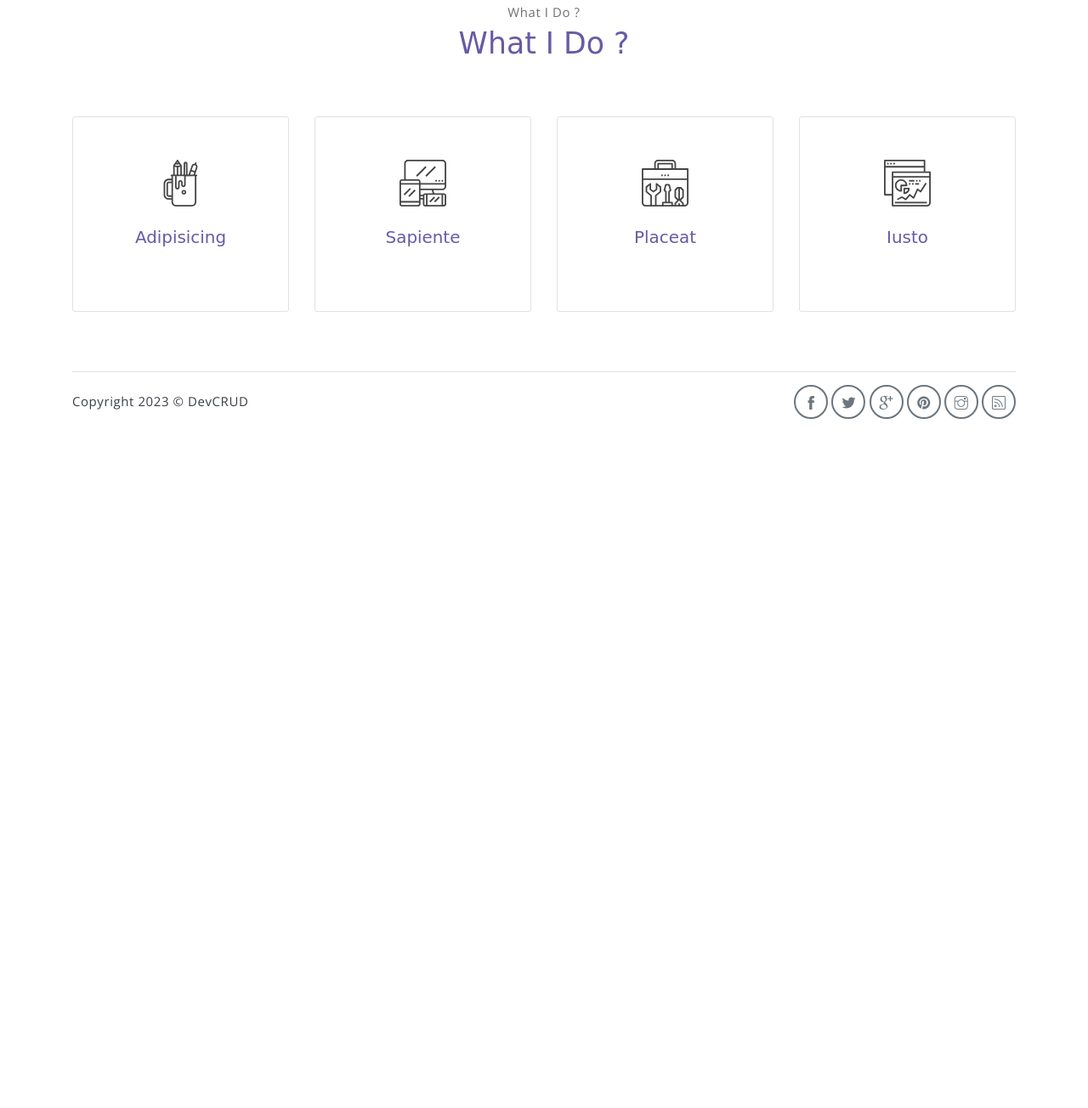
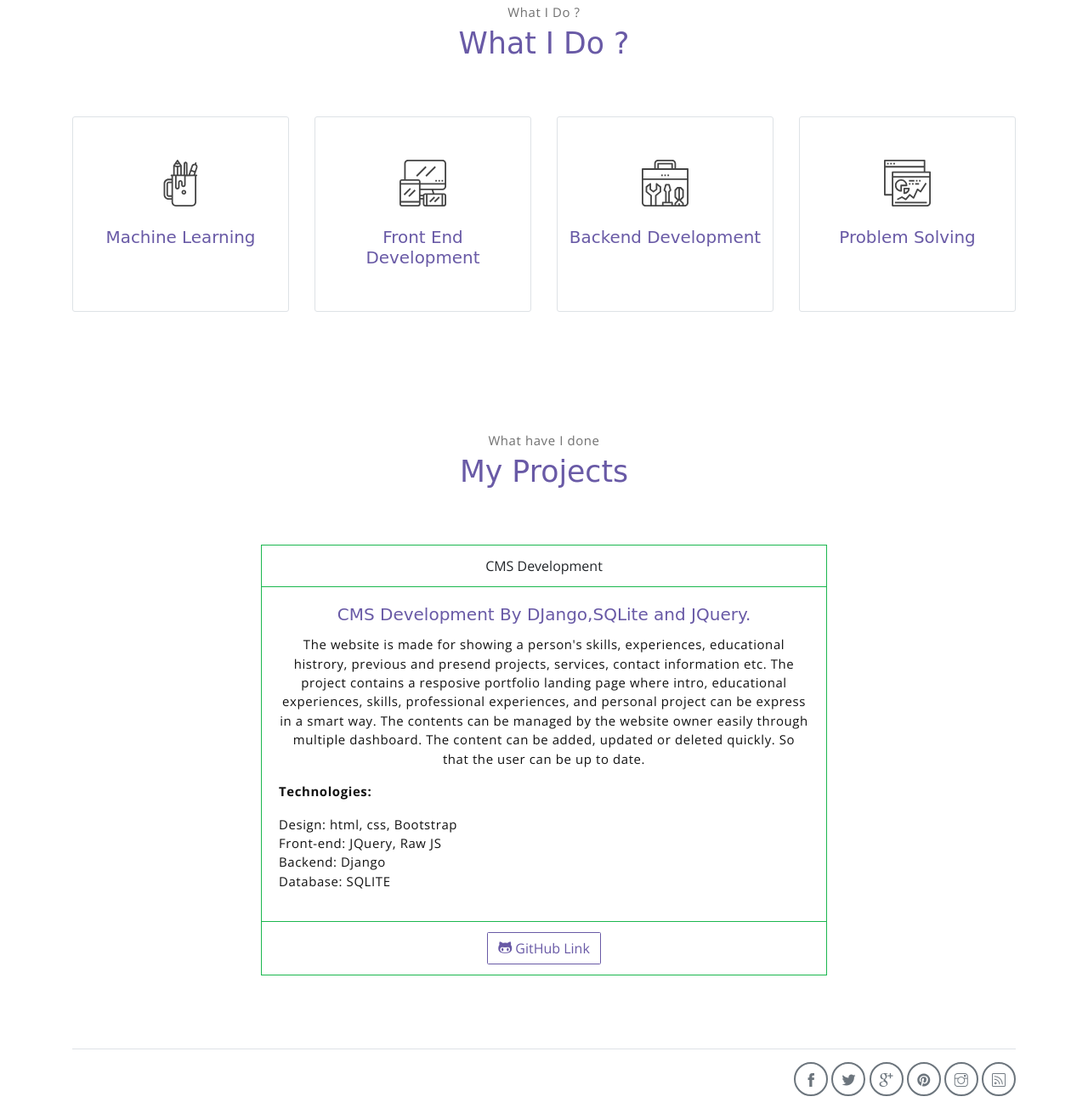
Before and after one commit to riaz-khan-16/portfolio, a website: page index.html in a window 1280 px wide. Shown: the part 867-2171 px from the top of the page at 85% size. Before the commit the page ends 1374 px from the top, so only its background shows below. Drawn offline with nearby package versions, Linux system fonts and the light colour scheme; a web font is replaced by a local one.

Commit message:
New commit prboblem no 296

```diff
--- a/index.html
+++ b/index.html
@@ -67,7 +67,7 @@
                     <div class="service-card">
                         <div class="body">
                             <img src="assets/imgs/pencil-case.svg" alt="Download free bootstrap 4 landing page, free boootstrap 4 templates, Download free bootstrap 4.1 landing page, free boootstrap 4.1.1 templates, meyawo Landing page" class="icon">
-                            <h6 class="title">Adipisicing</h6>
+                            <h6 class="title">Machine Learning</h6>
                             <p class="subtitle">Labore velit culpa adipisci excepturi consequuntur itaque in nam molestias dolorem iste quod.</p>
                         </div>
                     </div>
@@ -76,7 +76,7 @@
                     <div class="service-card">
                         <div class="body">
                             <img src="assets/imgs/responsive.svg" alt="Download free bootstrap 4 landing page, free boootstrap 4 templates, Download free bootstrap 4.1 landing page, free boootstrap 4.1.1 templates, meyawo Landing page" class="icon">
-                            <h6 class="title">Sapiente</h6>
+                            <h6 class="title">Front End Development</h6>
                             <p class="subtitle">Labore velit culpa adipisci excepturi consequuntur itaque in nam molestias dolorem iste quod.</p>
                         </div>
                     </div>
@@ -85,7 +85,7 @@
                     <div class="service-card">
                         <div class="body">
                             <img src="assets/imgs/toolbox.svg" alt="Download free bootstrap 4 landing page, free boootstrap 4 templates, Download free bootstrap 4.1 landing page, free boootstrap 4.1.1 templates, meyawo Landing page" class="icon">
-                            <h6 class="title">Placeat</h6>
+                            <h6 class="title">Backend Development</h6>
                             <p class="subtitle">Labore velit culpa adipisci excepturi consequuntur itaque in nam molestias dolorem iste quod.</p>
                         </div>
                     </div>
@@ -94,7 +94,7 @@
                     <div class="service-card">
                         <div class="body">
                             <img src="assets/imgs/analytics.svg" alt="Download free bootstrap 4 landing page, free boootstrap 4 templates, Download free bootstrap 4.1 landing page, free boootstrap 4.1.1 templates, meyawo Landing page" class="icon">
-                            <h6 class="title">Iusto</h6>
+                            <h6 class="title">Problem Solving</h6>
                             <p class="subtitle">Labore velit culpa adipisci excepturi consequuntur itaque in nam molestias dolorem iste quod.</p>
                         </div>
                     </div>
@@ -102,6 +102,55 @@
             </div><!-- end of row -->
         </div>
     </section><!-- end of service section -->
+
+     <!-- Prohect section -->
+     <section class="section" id="service">
+        <div class="container text-center">
+            <p class="section-subtitle">What have I done</p>
+            <h6 class="section-title mb-6">My Projects</h6>
+            <!-- row -->
+        <div class="project">
+            <div class="card border-success mb-3" style="max-width: 60%;">
+                <div class="card-header bg-transparent border-success">CMS Development</div>
+                <div class="card-body text-success">
+                  <h5 class="card-title">CMS Development By DJango,SQLite and JQuery.</h5>
+                  <p class="card-text">
+
+                    The website is made for showing a person's skills, experiences, educational histrory,
+                    previous and presend projects, services, contact information etc. The project contains
+                    a resposive portfolio landing page where intro, educational experiences, skills,
+                    professional experiences, and personal project can be express in a smart way.
+                    The contents can be managed by the website owner easily through multiple dashboard.
+                    The content can be added, updated or deleted quickly. So that the user can be up to date.
+
+                  </br>
+
+                   <div class="technology">
+                   <p class="p1">Technologies: </p>
+                   <p>
+                    Design: html, css, Bootstrap <br>
+                    Front-end: JQuery, Raw JS <br>
+                    Backend: Django <br>
+                    Database: SQLITE
+                   </p>
+                </div>
+
+                </p>
+                </div>
+                <div class="card-footer bg-transparent border-success">
+                    <button type="button" class="btn btn-outline-primary">
+
+                    <i class="ti-github"></i>
+                    GitHub Link
+
+                </button></div>
+              </div>
+        </div>
+
+        </div>
+    </section><!-- end of service section -->
+
+
 
 
 
@@ -113,9 +162,9 @@
     <!-- footer -->
     <div class="container">
         <footer class="footer">
-            <p class="mb-0">Copyright <script>document.write(new Date().getFullYear())</script> &copy; <a href="http://www.devcrud.com">DevCRUD</a></p>
+
             <div class="social-links text-right m-auto ml-sm-auto">
-                <a href="javascript:void(0)" class="link"><i class="ti-facebook"></i></a>
+                <a href="javascript:void(0)" class="link"> <i class="ti-facebook"></i></a>
                 <a href="javascript:void(0)" class="link"><i class="ti-twitter-alt"></i></a>
                 <a href="javascript:void(0)" class="link"><i class="ti-google"></i></a>
                 <a href="javascript:void(0)" class="link"><i class="ti-pinterest-alt"></i></a>
```
Also changed, not shown: assets/css/meyawo.css, p1.jpg (added).
